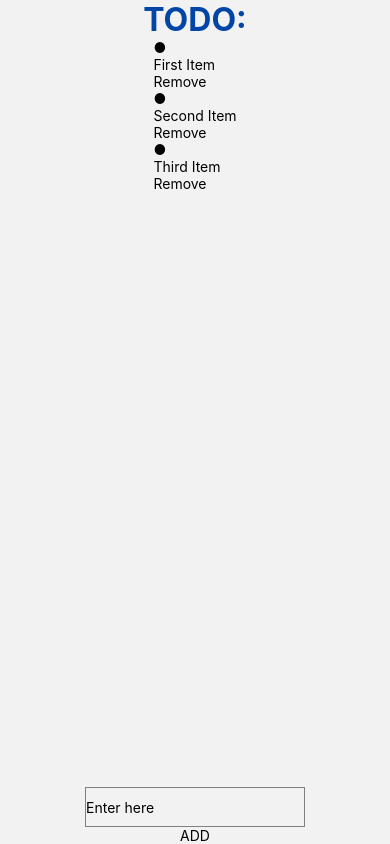
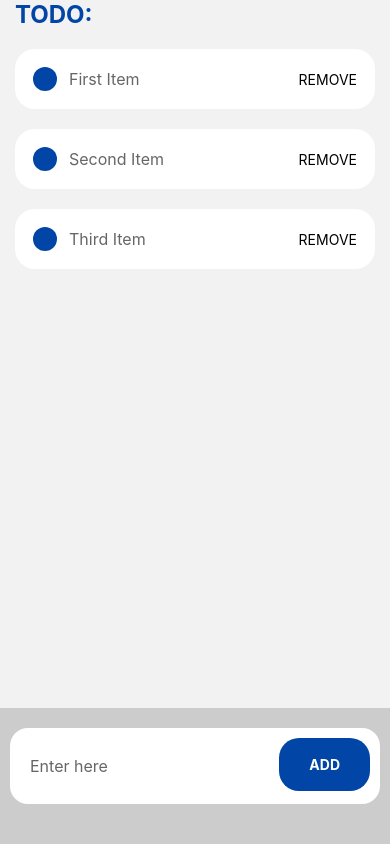
Before and after one commit to sycherry/TodoList, a React Native app: screen /Home in a window 390 px wide. Built offline with nearby package versions, Linux system fonts and the light colour scheme.

Commit message:
created todo style

```diff
--- a/screens/home.tsx
+++ b/screens/home.tsx
@@ -1,4 +1,4 @@
-import { TouchableOpacity, SafeAreaView, StyleSheet, Text, View, FlatList, TextInput } from 'react-native';
+import { KeyboardAvoidingView, Platform, TouchableOpacity, SafeAreaView, StyleSheet, Text, View, FlatList, TextInput } from 'react-native';
 import { HomeProps } from './home.props';
 import { useState, useEffect } from 'react'
 
@@ -32,36 +32,54 @@ export const Home: React.FC<HomeProps> = () => {
   }
 
   const renderItem = ({ item }) => (
-    <View>
-      <Text>●</Text>
-      <Text>{item.title}</Text>
+    <View style={styles.listOuter}>
+      <View style={styles.listLeft}>
+        <View style={styles.textOuter}>
+          <View style={styles.textIcon}></View>
+          <Text style={styles.text}>{item.title}</Text>
+        </View>
+      </View>
       <TouchableOpacity onPress={() => removeTodoList(item.id)} >
-        <Text>Remove</Text>
+        <Text>REMOVE</Text>
       </TouchableOpacity>
     </View>
   )
 
   return (
     <SafeAreaView style={styles.container}>
-      <>
-        <Text style={styles.title}>TODO:</Text>
+      <View style={styles.row}>
+        <View style={styles.titleOuter}>
+          <Text style={styles.title}>TODO:</Text>
+        </View>
         <FlatList
           data={data}
           renderItem={renderItem}
           keyExtractor={item => item.id}
         ></FlatList>
+      </View>
 
 
-        <TextInput
-          placeholder='Enter here'
-          style={{ height: 40, borderColor: 'gray', borderWidth: 1 }}
-          onChangeText={t => onChangeText(t)}
-          value={text}
-        />
-        <TouchableOpacity onPress={() => addTodoList()} >
-          <Text>ADD</Text>
-        </TouchableOpacity>
-      </>
+      <View style={styles.footerWrap}>
+        <KeyboardAvoidingView
+          behavior={Platform.OS === "ios" ? "padding" : "height"}
+          style={styles.inputOuter}
+        >
+          <TextInput style={styles.input}
+            placeholder="Enter here"
+            value={text}
+            placeholderTextColor="#666"
+            onChangeText={text => onChangeText(text)}
+          />
+          <TouchableOpacity onPress={() => addTodoList()} >
+            <View style={styles.addButton}>
+              <Text style={styles.addText}>ADD</Text>
+            </View>
+          </TouchableOpacity>
+        </KeyboardAvoidingView>
+      </View>
+
+
+
     </SafeAreaView>
   );
 }
@@ -69,11 +87,83 @@ export const Home: React.FC<HomeProps> = () => {
 const styles = StyleSheet.create({
   container: {
     flex: 1,
-    alignItems:'center',
+  },
+  row: {
+    paddingHorizontal: 15,
+    paddingBottom: 160,
   },
   title: {
-    fontSize: 32,
+    fontSize: 24,
     fontWeight: 'bold',
     color: '#0145A6',
   },
+  titleOuter: {
+    marginBottom: 20,
+  },
+
+
+
+  listOuter: {
+    backgroundColor: '#fff',
+    padding: 18,
+    borderRadius: 20,
+    flexDirection: 'row',
+    alignItems: 'center',
+    justifyContent: 'space-between',
+    marginBottom: 20,
+  },
+  listLeft: {
+    maxWidth: '68%',
+  },
+  textOuter: {
+    flexDirection: 'row',
+    alignItems: 'center',
+  },
+  textIcon: {
+    width: 24,
+    height: 24,
+    backgroundColor: '#0145A6',
+    borderRadius: 12,
+    marginRight: 12,
+  },
+  text: {
+    fontSize: 16,
+    color: '#666',
+
+  },
+  footerWrap: {
+    backgroundColor: '#ccc',
+    position: 'absolute',
+    bottom: 0,
+    paddingTop: 20,
+    paddingBottom: 40,
+    paddingHorizontal: 10,
+  },
+  inputOuter: {
+    flexDirection: 'row',
+  },
+  input: {
+    fontSize: 16,
+    color: "#000",
+    paddingVertical: 28,
+    paddingRight: 120,
+    paddingLeft: 20,
+    backgroundColor: '#FFF',
+    borderRadius: 18,
+    width: '100%',
+    position: 'relative'
+  },
+  addButton: {
+    position: 'absolute',
+    right: 10,
+    top: 10,
+    paddingVertical: 18,
+    paddingHorizontal: 30,
+    backgroundColor: '#0145A6',
+    borderRadius: 20,
+  },
+  addText: {
+    fontWeight: 'bold',
+    color: '#fff'
+  }
 });
```
